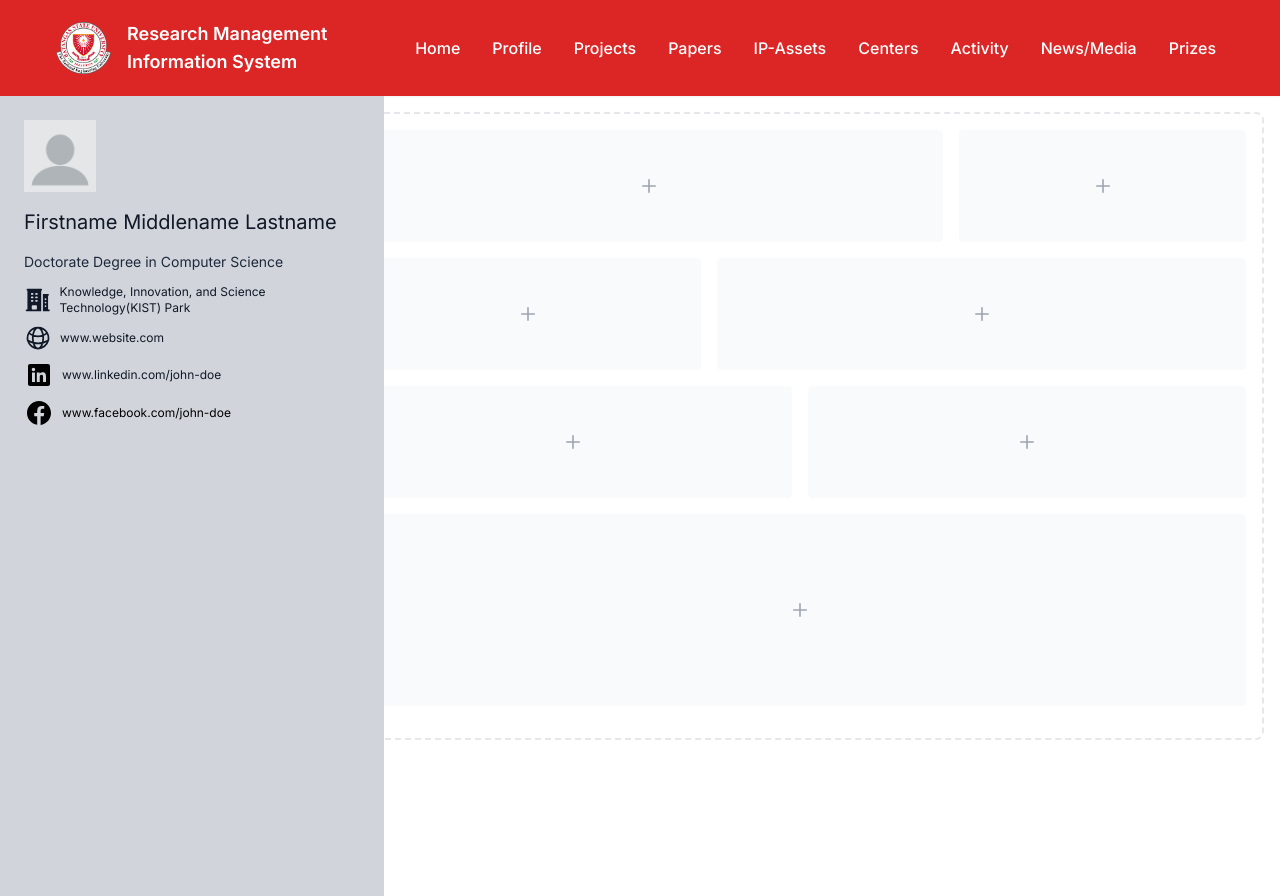
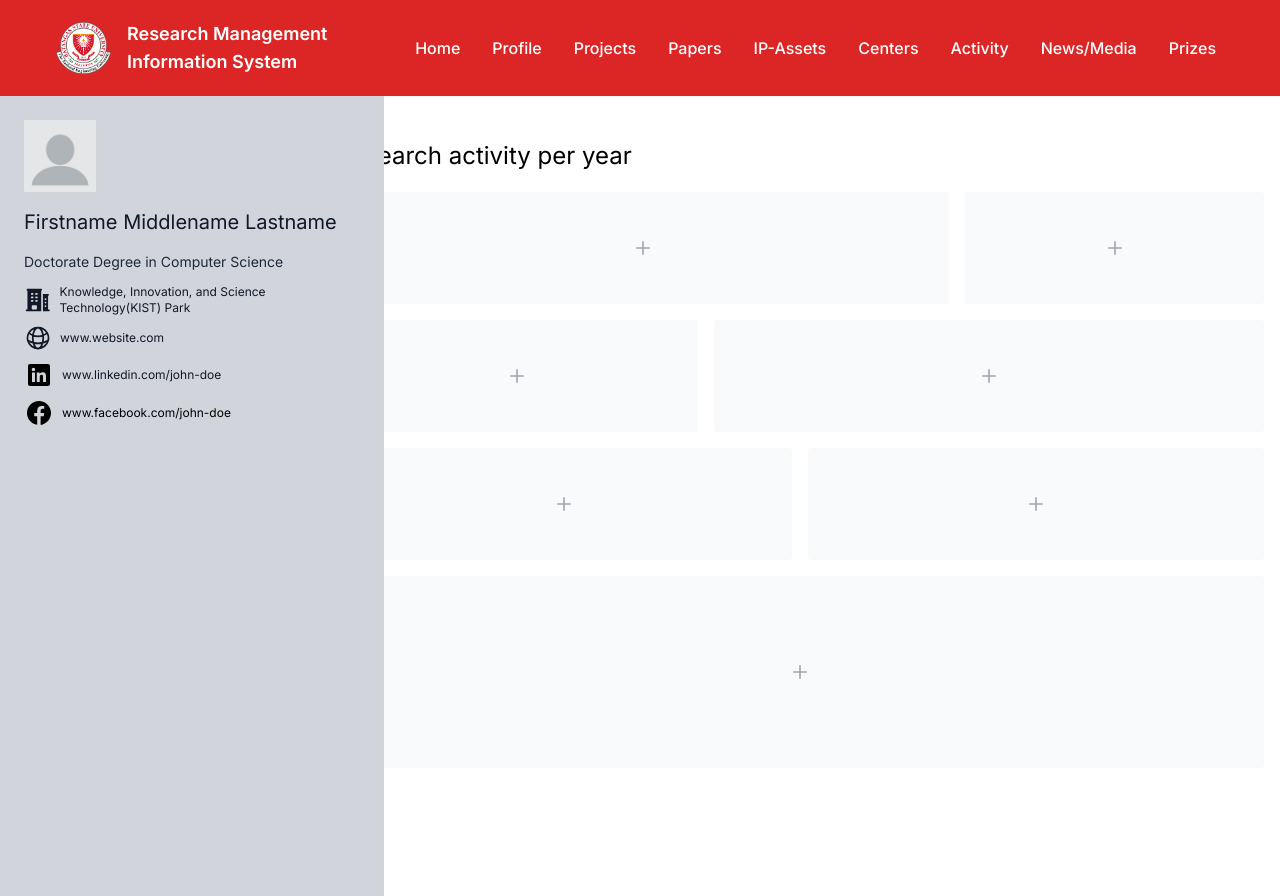
Before and after one commit to jericho-millena/PublicD, a Next.js app: page /pages/profile/ProfileMain in a window 1280 px wide. Built offline with nearby package versions, Linux system fonts and the light colour scheme.

Commit message:
Enhance ProfileMain layout with improved styling and header for research activity section

```diff
--- a/src/app/pages/profile/ProfileMain/page.js
+++ b/src/app/pages/profile/ProfileMain/page.js
@@ -9,7 +9,10 @@ const ProfileMain = () => {
         <PSideBar />
       </div>
       <div className="w-3/4 p-4">
-        <div class="p-4 border-2 border-gray-200 border-dashed rounded-lg dark:border-gray-700">
+        <div class="py-2  ">
+          <div className="py-5">
+            <h1 class="text-2xl text-black-800">Research activity per year </h1>
+          </div>
           <div class="grid grid-cols-3 gap-4 mb-4">
             <div class="flex items-center justify-center rounded bg-gray-50 w-full h-28 dark:bg-gray-800 col-span-2">
               <p class="text-2xl text-gray-400 dark:text-gray-500">
```
